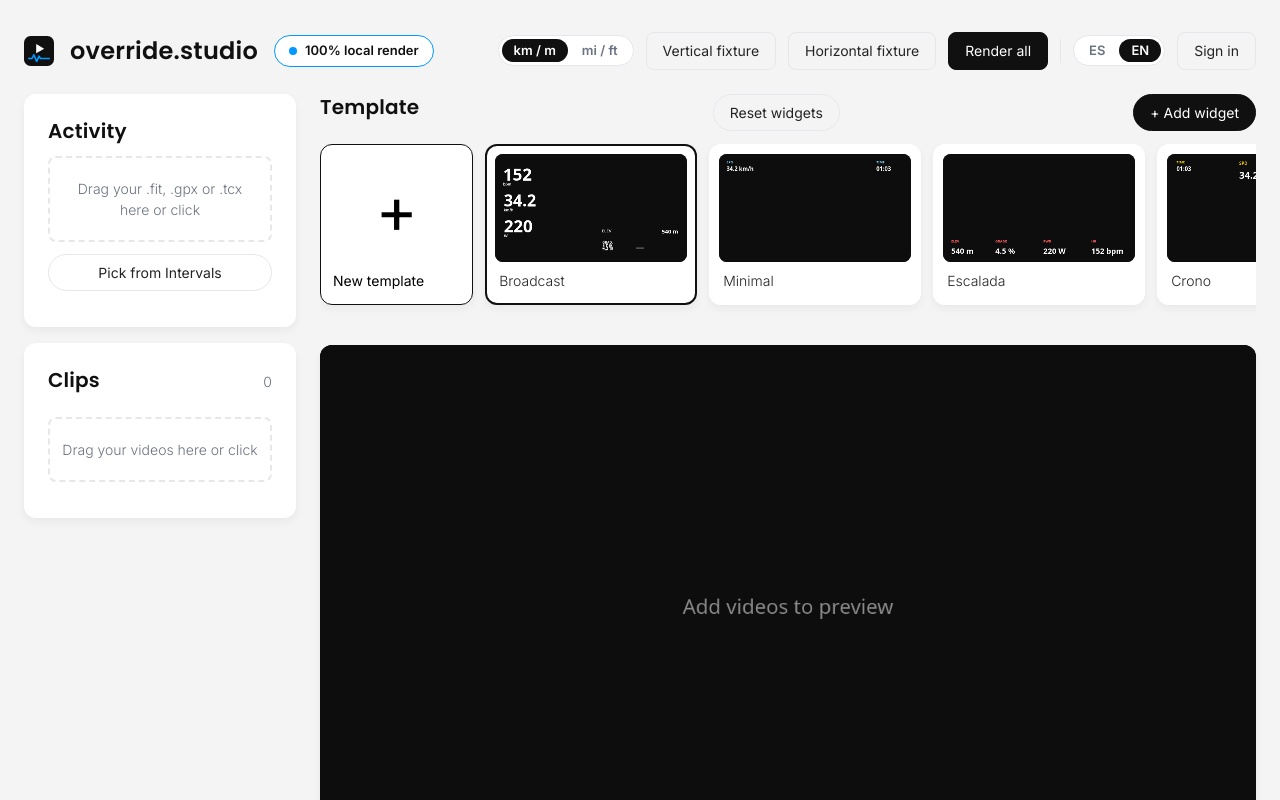
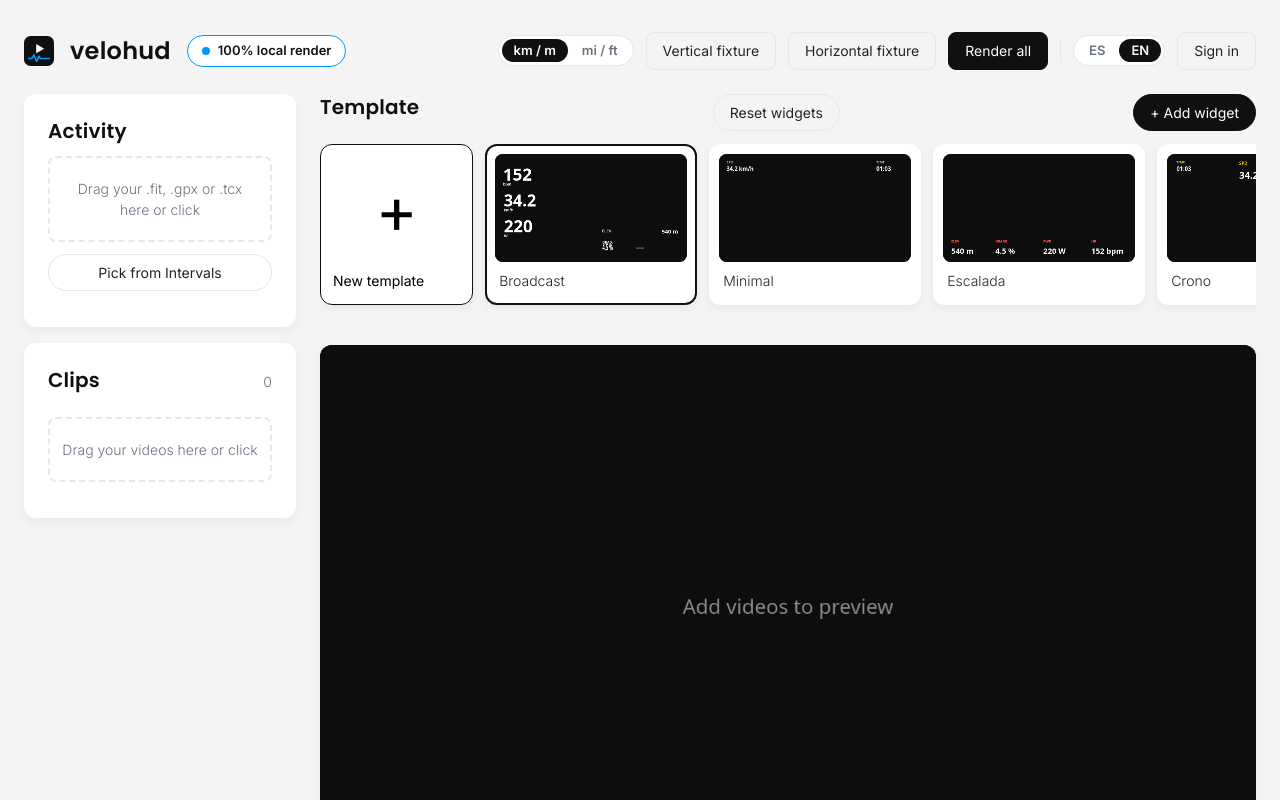
Before and after one commit to RgtArRr/override-studio, a website built with Vite: page web/index.html in a window 1280 px wide. Shown: the top 800 px of the page. Built offline with nearby package versions, Linux system fonts and the light colour scheme; no server answers.

Commit message:
Rebrand to velohud, serve on velohud.pages.dev
- Brand override.studio -> velohud across app, SEO content, legal,
  README, docs and OG image; canonicals to velohud.pages.dev
- Contact/issues link follows repo rename to RgtArRr/velohud
- API WEB_ORIGIN allows both pages.dev hosts during transition
- Kept: package scope, crypto seal, session key, infra names/URLs

Verified: typecheck, web build, check, CDP brand smoke (5/5).

```diff
--- a/api/wrangler.toml
+++ b/api/wrangler.toml
@@ -4,7 +4,7 @@
 
 [vars]
 AUTH_URL = "https://override-studio-api.koga262.workers.dev"
-WEB_ORIGIN = "https://override-studio.pages.dev"
+WEB_ORIGIN = "https://velohud.pages.dev,https://override-studio.pages.dev"
 
 [[d1_databases]]
 binding = "DB"
--- a/scripts/check.mjs
+++ b/scripts/check.mjs
@@ -650,7 +650,7 @@
 }
 // llms.txt: v2 shape (H1 first, summary, sections) linking every mirror.
 const llms = readFileSync(join(distDir, 'llms.txt'), 'utf8');
-assert.ok(llms.startsWith('# override.studio\n'), 'llms H1 first');
+assert.ok(llms.startsWith('# velohud\n'), 'llms H1 first');
 assert.ok(llms.includes('\n> '), 'llms summary blockquote');
 for (const locale of ['es', 'en']) {
   assert.ok(llms.includes(`${SEO_BASE_URL}/${locale}/index.md`), `llms links ${locale} hub mirror`);
--- a/scripts/seo-build.mjs
+++ b/scripts/seo-build.mjs
@@ -205,7 +205,7 @@
   }
 }
 const llms = readFileSync(join(dist, 'llms.txt'), 'utf8');
-assert.ok(llms.startsWith('# override.studio\n'), 'llms H1 first');
+assert.ok(llms.startsWith('# velohud\n'), 'llms H1 first');
 for (const entry of [...llmsHubs, ...llmsGuides]) {
   assert.ok(llms.includes(entry.mdUrl), `llms links ${entry.mdUrl}`);
 }
--- a/web/index.html
+++ b/web/index.html
@@ -13,17 +13,17 @@
       name="description"
       content="Incrusta potencia, FC, velocidad y GPS de tu actividad (FIT, GPX o TCX) en tus clips MP4/MOV. Render 100% local en tu navegador: nada se sube y tu privacidad queda intacta. Gratis y sin instalar nada."
     />
-    <title>override.studio — telemetría deportiva en tus videos gratis, 100% local</title>
-    <link rel="canonical" href="https://override-studio.pages.dev/" />
+    <title>velohud — telemetría deportiva en tus videos gratis, 100% local</title>
+    <link rel="canonical" href="https://velohud.pages.dev/" />
     <meta property="og:type" content="website" />
-    <meta property="og:site_name" content="override.studio" />
-    <meta property="og:title" content="override.studio — telemetría deportiva en tus videos gratis, 100% local" />
+    <meta property="og:site_name" content="velohud" />
+    <meta property="og:title" content="velohud — telemetría deportiva en tus videos gratis, 100% local" />
     <meta
       property="og:description"
       content="Incrusta potencia, FC, velocidad y GPS de tu actividad (FIT, GPX o TCX) en tus clips MP4/MOV. Render 100% local en tu navegador: nada se sube y tu privacidad queda intacta. Gratis y sin instalar nada."
     />
-    <meta property="og:url" content="https://override-studio.pages.dev/" />
-    <meta property="og:image" content="https://override-studio.pages.dev/og-image.png" />
+    <meta property="og:url" content="https://velohud.pages.dev/" />
+    <meta property="og:image" content="https://velohud.pages.dev/og-image.png" />
     <meta property="og:image:width" content="1200" />
     <meta property="og:image:height" content="630" />
     <meta property="og:locale" content="es_ES" />
@@ -32,8 +32,8 @@
       {
         "@context": "https://schema.org",
         "@type": "SoftwareApplication",
-        "name": "override.studio",
-        "url": "https://override-studio.pages.dev/",
+        "name": "velohud",
+        "url": "https://velohud.pages.dev/",
         "description": "Incrusta potencia, FC, velocidad y GPS de tu actividad (FIT, GPX o TCX) en tus clips MP4/MOV. Render 100% local en tu navegador: nada se sube y tu privacidad queda intacta. Gratis y sin instalar nada.",
         "applicationCategory": "Multimedia",
         "operatingSystem": "Web",
@@ -91,7 +91,7 @@
   </head>
   <body>
     <div id="boot"><img src="/icon.svg" alt="" /><div class="bar"><span></span></div></div>
-    <noscript><p style="font-family: system-ui, sans-serif; text-align: center; padding: 48px;">Activa JavaScript para usar override.studio · Enable JavaScript to use override.studio</p></noscript>
+    <noscript><p style="font-family: system-ui, sans-serif; text-align: center; padding: 48px;">Activa JavaScript para usar velohud · Enable JavaScript to use velohud</p></noscript>
     <div id="root"></div>
     <script type="module" src="/src/main.ts"></script>
   </body>
--- a/web/seo/content.ts
+++ b/web/seo/content.ts
@@ -8,7 +8,7 @@
 export type { Locale };
 
 /** Canonical origin for sitemap, canonicals and llms.txt. Custom-domain switch: change this one const. */
-export const SEO_BASE_URL = 'https://override-studio.pages.dev';
+export const SEO_BASE_URL = 'https://velohud.pages.dev';
 
 /** A page the sitemap must list. `builtBy` tells who emits the HTML. */
 export interface SitemapPage {
@@ -43,11 +43,11 @@
 
 export const HUB: Record<Locale, HubCopy> = {
   es: {
-    title: 'Telemetría deportiva en tus videos: potencia, FC, GPS | override.studio',
+    title: 'Telemetría deportiva en tus videos: potencia, FC, GPS | velohud',
     description:
       'Incrusta potencia, frecuencia cardíaca, velocidad y GPS de tu actividad (FIT, GPX o TCX) en tus clips MP4/MOV. Render 100% local en tu navegador: nada se sube y tu privacidad queda intacta. Gratis y sin instalar nada.',
     h1: 'Incrusta la telemetría de tu FIT en tus videos',
-    lede: 'override.studio sincroniza tu actividad con tus clips y dibuja potencia, FC, velocidad y mapa sobre el video. Todo se procesa en tu navegador: tus archivos nunca salen de tu equipo.',
+    lede: 'velohud sincroniza tu actividad con tus clips y dibuja potencia, FC, velocidad y mapa sobre el video. Todo se procesa en tu navegador: tus archivos nunca salen de tu equipo.',
     howTitle: 'Cómo funciona',
     how: [
       'Agrega tus clips MP4 o MOV y tu archivo .FIT, .GPX o .TCX (o elige una actividad de Intervals.icu).',
@@ -70,7 +70,7 @@
     faqTitle: 'Preguntas frecuentes',
     faqs: [
       {
-        q: '¿Qué es override.studio?',
+        q: '¿Qué es velohud?',
         a: 'Un editor web que incrusta telemetría deportiva (potencia, frecuencia cardíaca, velocidad, GPS) de tu archivo .FIT, .GPX o .TCX en tus clips MP4/MOV, con plantillas y widgets configurables.',
       },
       {
@@ -123,11 +123,11 @@
     otherLocaleLabel: 'English',
   },
   en: {
-    title: 'Sports telemetry on your videos: power, HR, GPS | override.studio',
+    title: 'Sports telemetry on your videos: power, HR, GPS | velohud',
     description:
       'Overlay power, heart rate, speed and GPS from your activity (FIT, GPX or TCX) onto MP4/MOV clips. 100% local render in your browser: nothing is uploaded, your privacy stays intact. Free, no install.',
     h1: 'Overlay your FIT telemetry on your videos',
-    lede: 'override.studio syncs your activity with your clips and draws power, HR, speed and map over the video. Everything renders in your browser: your files never leave your machine.',
+    lede: 'velohud syncs your activity with your clips and draws power, HR, speed and map over the video. Everything renders in your browser: your files never leave your machine.',
     howTitle: 'How it works',
     how: [
       'Add your MP4 or MOV clips and your .FIT, .GPX or .TCX file (or pick an activity from Intervals.icu).',
@@ -150,7 +150,7 @@
     faqTitle: 'Frequently asked questions',
     faqs: [
       {
-        q: 'What is override.studio?',
+        q: 'What is velohud?',
         a: 'A web editor that overlays sports telemetry (power, heart rate, speed, GPS) from your .FIT, .GPX or .TCX file onto MP4/MOV clips, with configurable templates and widgets.',
       },
       {
@@ -242,11 +242,11 @@
     dir: { es: 'guias', en: 'guides' },
     copy: {
       es: {
-        title: 'Cómo sincronizar tu FIT con tu video (GoPro, iPhone) | override.studio',
+        title: 'Cómo sincronizar tu FIT con tu video (GoPro, iPhone) | velohud',
         description:
           'Sincroniza tu archivo .FIT, .GPX o .TCX con tus clips MP4/MOV: offset automático por fecha de grabación, zona horaria por clip y ajuste fino. Guía paso a paso.',
         h1: 'Sincroniza tu FIT con tu video',
-        lede: 'La sincronía es el corazón del overlay: cada frame debe mostrar el dato del segundo exacto. override.studio propone un offset automático y te deja afinarlo a mano.',
+        lede: 'La sincronía es el corazón del overlay: cada frame debe mostrar el dato del segundo exacto. velohud propone un offset automático y te deja afinarlo a mano.',
         sections: [
           {
             h2: 'Cómo funciona el offset',
@@ -300,11 +300,11 @@
         ctaApp: 'Abrir la app',
       },
       en: {
-        title: 'How to sync your FIT with your video (GoPro, iPhone) | override.studio',
+        title: 'How to sync your FIT with your video (GoPro, iPhone) | velohud',
         description:
           'Sync your .FIT, .GPX or .TCX file with MP4/MOV clips: automatic offset from the recording date, per-clip time zone and fine nudging. Step-by-step guide.',
         h1: 'Sync your FIT with your video',
-        lede: 'Sync is the heart of the overlay: every frame must show the data of the exact second. override.studio proposes an automatic offset and lets you fine-tune it by hand.',
+        lede: 'Sync is the heart of the overlay: every frame must show the data of the exact second. velohud proposes an automatic offset and lets you fine-tune it by hand.',
         sections: [
           {
             h2: 'How the offset works',
@@ -364,7 +364,7 @@
     dir: { es: 'guias', en: 'guides' },
     copy: {
       es: {
-        title: 'Overlay de potencia, FC, velocidad y GPS en tu video | override.studio',
+        title: 'Overlay de potencia, FC, velocidad y GPS en tu video | velohud',
         description:
           'Dibuja potencia, frecuencia cardíaca, velocidad y mapa GPS sobre tus clips: 18 plantillas, 14 tipos de widget y personalización total. Guía paso a paso.',
         h1: 'Pon potencia, FC, velocidad y GPS sobre tu video',
@@ -422,7 +422,7 @@
         ctaApp: 'Abrir la app',
       },
       en: {
-        title: 'Power, HR, speed and GPS overlay on your video | override.studio',
+        title: 'Power, HR, speed and GPS overlay on your video | velohud',
         description:
           'Draw power, heart rate, speed and GPS map over your clips: 18 templates, 14 widget kinds, full styling. Step-by-step guide.',
         h1: 'Put power, HR, speed and GPS on your video',
@@ -486,7 +486,7 @@
     dir: { es: 'guias', en: 'guides' },
     copy: {
       es: {
-        title: 'Cómo exportar tu video con telemetría (MP4) | override.studio',
+        title: 'Cómo exportar tu video con telemetría (MP4) | velohud',
         description:
           'Renderiza tus clips con el overlay de telemetría y guarda el MP4 directo en tu disco. Recorte, audio, render en memoria y consejos de calidad.',
         h1: 'Renderiza y exporta tu video con telemetría',
@@ -540,7 +540,7 @@
         ctaApp: 'Abrir la app',
       },
       en: {
-        title: 'How to export your video with telemetry (MP4) | override.studio',
+        title: 'How to export your video with telemetry (MP4) | velohud',
         description:
           'Render clips with the telemetry overlay and save the MP4 straight to disk. Trimming, audio, in-memory render and quality tips.',
         h1: 'Render and export your video with telemetry',
@@ -600,7 +600,7 @@
     dir: { es: 'guias', en: 'guides' },
     copy: {
       es: {
-        title: 'Usar Intervals.icu como fuente de telemetría | override.studio',
+        title: 'Usar Intervals.icu como fuente de telemetría | velohud',
         description:
           'Conecta Intervals.icu con tu clave API y elige actividades sin archivos: lista, ventanas de 30 días y streams por segundo.',
         h1: 'Trae tu telemetría desde Intervals.icu',
@@ -609,7 +609,7 @@
           {
             h2: 'Cómo se conecta',
             paragraphs: [
-              'Necesitas cuenta en override.studio y tu clave API personal, que está al final de tu página de ajustes en Intervals.icu. La app la valida contra tu atleta antes de guardarla.',
+              'Necesitas cuenta en velohud y tu clave API personal, que está al final de tu página de ajustes en Intervals.icu. La app la valida contra tu atleta antes de guardarla.',
               'La clave se guarda cifrada ligada a tu cuenta y solo se usa para pedir tus actividades y sus streams. Puedes olvidarla cuando quieras con “Desconectar”.',
             ],
           },
@@ -654,7 +654,7 @@
         ctaApp: 'Abrir la app',
       },
       en: {
-        title: 'Using Intervals.icu as a telemetry source | override.studio',
+        title: 'Using Intervals.icu as a telemetry source | velohud',
         description:
           'Connect Intervals.icu with your API key and pick activities without files: listing, 30-day windows and per-second streams.',
         h1: 'Pull your telemetry from Intervals.icu',
@@ -663,7 +663,7 @@
           {
             h2: 'How it connects',
             paragraphs: [
-              'You need an override.studio account and your personal API key, at the bottom of your Intervals.icu settings page. The app validates it against your athlete before storing it.',
+              'You need an velohud account and your personal API key, at the bottom of your Intervals.icu settings page. The app validates it against your athlete before storing it.',
               'The key is stored encrypted on your account and only fetches your activities and their streams. You can forget it anytime with “Disconnect”.',
             ],
           },
@@ -714,9 +714,9 @@
     dir: { es: 'guias', en: 'guides' },
     copy: {
       es: {
-        title: 'Alternativas a Dashware y VIRB Edit (gratis y de pago) | override.studio',
+        title: 'Alternativas a Dashware y VIRB Edit (gratis y de pago) | velohud',
         description:
-          'Dashware y VIRB Edit están descontinuados. Compara las alternativas activas: Telemetry Overlay, OVRLEY, RaceRender y override.studio, gratis y en tu navegador.',
+          'Dashware y VIRB Edit están descontinuados. Compara las alternativas activas: Telemetry Overlay, OVRLEY, RaceRender y velohud, gratis y en tu navegador.',
         h1: 'Alternativas a Dashware y VIRB Edit',
         lede: 'Los dos gigantes gratuitos del overlay de telemetría dejaron de desarrollarse. Esto es lo que queda en pie —de pago, gratis y open source— y para quién es cada opción.',
         sections: [
@@ -735,7 +735,7 @@
             ],
           },
           {
-            h2: 'Dónde encaja override.studio',
+            h2: 'Dónde encaja velohud',
             paragraphs: [
               'Es la única opción que corre en el navegador: sin instalar, en cualquier sistema con Chrome o Edge. Gratis y open source (MIT), con FIT nativo, Intervals.icu, 18 plantillas y 14 tipos de widget.',
               'Sus límites, con honestidad: aún no lee GPX/TCX ni telemetría embebida en el MP4 (GPMF de GoPro, SRT de DJI), y exporta el MP4 final, no un overlay transparente para tu NLE. Si necesitas eso, Telemetry Overlay u OVRLEY te sirven mejor.',
@@ -775,9 +775,9 @@
         ctaApp: 'Abrir la app',
       },
       en: {
-        title: 'Dashware & VIRB Edit alternatives (free and paid) | override.studio',
+        title: 'Dashware & VIRB Edit alternatives (free and paid) | velohud',
         description:
-          'Dashware and VIRB Edit are discontinued. Compare the active alternatives: Telemetry Overlay, OVRLEY, RaceRender and override.studio, free in your browser.',
+          'Dashware and VIRB Edit are discontinued. Compare the active alternatives: Telemetry Overlay, OVRLEY, RaceRender and velohud, free in your browser.',
         h1: 'Dashware & VIRB Edit alternatives',
         lede: 'The two free giants of telemetry overlay stopped development. Here is what is left standing —paid, free and open source— and who each option fits.',
         sections: [
@@ -796,7 +796,7 @@
             ],
           },
           {
-            h2: 'Where override.studio fits',
+            h2: 'Where velohud fits',
             paragraphs: [
               'It is the only option running in the browser: no install, on any system with Chrome or Edge. Free and open source (MIT), with native FIT, Intervals.icu, 18 templates and 14 widget kinds.',
               'Its limits, honestly: it does not read GPX/TCX yet, nor telemetry embedded in the MP4 (GoPro GPMF, DJI SRT), and it exports the final MP4, not a transparent overlay for your NLE. If you need that, Telemetry Overlay or OVRLEY serve you better.',
@@ -865,7 +865,7 @@
 }
 
 /** Contact channel for data requests and questions (public repo issues). */
-export const LEGAL_CONTACT = 'https://github.com/RgtArRr/override-studio/issues';
+export const LEGAL_CONTACT = 'https://github.com/RgtArRr/velohud/issues';
 
 /** One-time donations (Ko-fi, no account needed to donate). */
 export const DONATE_URL = 'https://ko-fi.com/rgtarrr';
@@ -875,16 +875,16 @@
     slug: { es: 'privacidad', en: 'privacy' },
     copy: {
       es: {
-        title: 'Política de privacidad | override.studio',
+        title: 'Política de privacidad | velohud',
         description:
-          'Qué datos guarda override.studio (cuenta, plantillas, clave de Intervals.icu) y qué nunca sale de tu navegador. Sin cookies de rastreo.',
+          'Qué datos guarda velohud (cuenta, plantillas, clave de Intervals.icu) y qué nunca sale de tu navegador. Sin cookies de rastreo.',
         h1: 'Política de privacidad',
         lede: 'Vigente desde el 28 de octubre de 2026. En resumen: tus videos y tus archivos de actividad (.FIT, .GPX o .TCX) nunca salen de tu navegador; solo guardamos datos si creas una cuenta, y puedes pedir su borrado.',
         sections: [
           {
             h2: 'Responsable',
             paragraphs: [
-              'override.studio es un proyecto personal. Para cualquier solicitud sobre tus datos (acceso, rectificación, borrado), abre un issue en el repositorio del proyecto.',
+              'velohud es un proyecto personal. Para cualquier solicitud sobre tus datos (acceso, rectificación, borrado), abre un issue en el repositorio del proyecto.',
             ],
           },
           {
@@ -932,16 +932,16 @@
         contactLabel: 'Abrir un issue en GitHub',
       },
       en: {
-        title: 'Privacy policy | override.studio',
+        title: 'Privacy policy | velohud',
         description:
-          'What data override.studio stores (account, templates, Intervals.icu key) and what never leaves your browser. No tracking cookies.',
+          'What data velohud stores (account, templates, Intervals.icu key) and what never leaves your browser. No tracking cookies.',
         h1: 'Privacy policy',
         lede: 'Effective October 28, 2026. In short: your videos and activity files (.FIT, .GPX or .TCX) never leave your browser; we only store data if you create an account, and you can request its deletion.',
         sections: [
           {
             h2: 'Controller',
             paragraphs: [
-              'override.studio is a personal project. For any request about your data (access, rectification, erasure), open an issue in the project repository.',
+              'velohud is a personal project. For any request about your data (access, rectification, erasure), open an issue in the project repository.',
             ],
           },
           {
@@ -994,16 +994,16 @@
     slug: { es: 'terminos', en: 'terms' },
     copy: {
       es: {
-        title: 'Términos del servicio | override.studio',
+        title: 'Términos del servicio | velohud',
         description:
-          'Condiciones de uso de override.studio: servicio tal cual, uso aceptable, tu contenido y el código abierto MIT.',
+          'Condiciones de uso de velohud: servicio tal cual, uso aceptable, tu contenido y el código abierto MIT.',
         h1: 'Términos del servicio',
-        lede: 'Vigentes desde el 28 de octubre de 2026. Al usar override.studio aceptas estas condiciones.',
+        lede: 'Vigentes desde el 28 de octubre de 2026. Al usar velohud aceptas estas condiciones.',
         sections: [
           {
             h2: 'El servicio',
             paragraphs: [
-              'override.studio es un editor web gratuito que incrusta telemetría en tus videos, con render 100% local en tu navegador. La cuenta es opcional y sirve para sincronizar plantillas y conectar Intervals.icu.',
+              'velohud es un editor web gratuito que incrusta telemetría en tus videos, con render 100% local en tu navegador. La cuenta es opcional y sirve para sincronizar plantillas y conectar Intervals.icu.',
             ],
           },
           {
@@ -1055,16 +1055,16 @@
         contactLabel: 'Abrir un issue en GitHub',
       },
       en: {
-        title: 'Terms of service | override.studio',
+        title: 'Terms of service | velohud',
         description:
-          'override.studio terms of use: as-is service, acceptable use, your content and the MIT open-source code.',
+          'velohud terms of use: as-is service, acceptable use, your content and the MIT open-source code.',
         h1: 'Terms of service',
-        lede: 'Effective October 28, 2026. By using override.studio you accept these terms.',
+        lede: 'Effective October 28, 2026. By using velohud you accept these terms.',
         sections: [
           {
             h2: 'The service',
             paragraphs: [
-              'override.studio is a free web editor that overlays telemetry on your videos, with a 100% local render in your browser. An account is optional and serves to sync templates and connect Intervals.icu.',
+              'velohud is a free web editor that overlays telemetry on your videos, with a 100% local render in your browser. An account is optional and serves to sync templates and connect Intervals.icu.',
             ],
           },
           {
--- a/web/src/app.ts
+++ b/web/src/app.ts
@@ -309,7 +309,7 @@
   const logo = el('img', 'header-logo');
   logo.src = '/icon.svg';
   logo.alt = '';
-  header.append(logo, el('h1', undefined, 'override.studio'));
+  header.append(logo, el('h1', undefined, 'velohud'));
   header.append(el('span', 'local-badge', t('hdr.badge')));
   const headerSpacer = el('span', 'header-spacer');
   const headerActions = el('div', 'header-actions');
--- a/web/src/i18n.ts
+++ b/web/src/i18n.ts
@@ -10,7 +10,7 @@
 export type Locale = 'es' | 'en';
 
 const ES: Record<string, string> = {
-  'meta.title': 'override.studio — telemetría deportiva en tus videos gratis, 100% local',
+  'meta.title': 'velohud — telemetría deportiva en tus videos gratis, 100% local',
   'meta.description':
     'Incrusta potencia, FC, velocidad y GPS de tu actividad (FIT, GPX o TCX) en tus clips MP4/MOV. Render 100% local en tu navegador: nada se sube y tu privacidad queda intacta. Gratis y sin instalar nada.',
   'hdr.badge': 'render 100% local',
@@ -264,7 +264,7 @@
   'metric.none': 'Ninguna',
   'unsup.title': 'Este navegador no puede procesar video aquí',
   'unsup.body':
-    'override.studio renderiza la telemetría dentro de tu navegador con WebCodecs. ' +
+    'velohud renderiza la telemetría dentro de tu navegador con WebCodecs. ' +
     'Tu navegador actual no lo soporta (esto incluye Safari y todos los navegadores en iPhone/iPad).',
   'unsup.missing': 'Falta en este navegador:',
   'unsup.cta1': 'Usa ',
@@ -273,7 +273,7 @@
 };
 
 const EN: Record<string, string> = {
-  'meta.title': 'override.studio — free sports telemetry on your videos, 100% local',
+  'meta.title': 'velohud — free sports telemetry on your videos, 100% local',
   'meta.description':
     'Overlay power, HR, speed and GPS from your activity (FIT, GPX or TCX) onto MP4/MOV clips. 100% local render in your browser: nothing is uploaded, your privacy stays intact. Free, no install.',
   'hdr.badge': '100% local render',
@@ -527,7 +527,7 @@
   'metric.none': 'None',
   'unsup.title': 'This browser cannot process video here',
   'unsup.body':
-    'override.studio renders telemetry inside your browser with WebCodecs. ' +
+    'velohud renders telemetry inside your browser with WebCodecs. ' +
     'Your current browser does not support it (this includes Safari and all browsers on iPhone/iPad).',
   'unsup.missing': 'Missing in this browser:',
   'unsup.cta1': 'Use ',
--- a/web/src/style.css
+++ b/web/src/style.css
@@ -1,4 +1,4 @@
-/* override.studio theme — implements docs/DESIGN.md (Cal.com reference system). */
+/* velohud theme — implements docs/DESIGN.md (Cal.com reference system). */
 
 :root {
   color-scheme: light;
```
Also changed, not shown: docs/DESIGN.md (+2 -2 lines), web/seo/render.ts (+8 -8 lines), README.md, web/public/og-image.svg.
